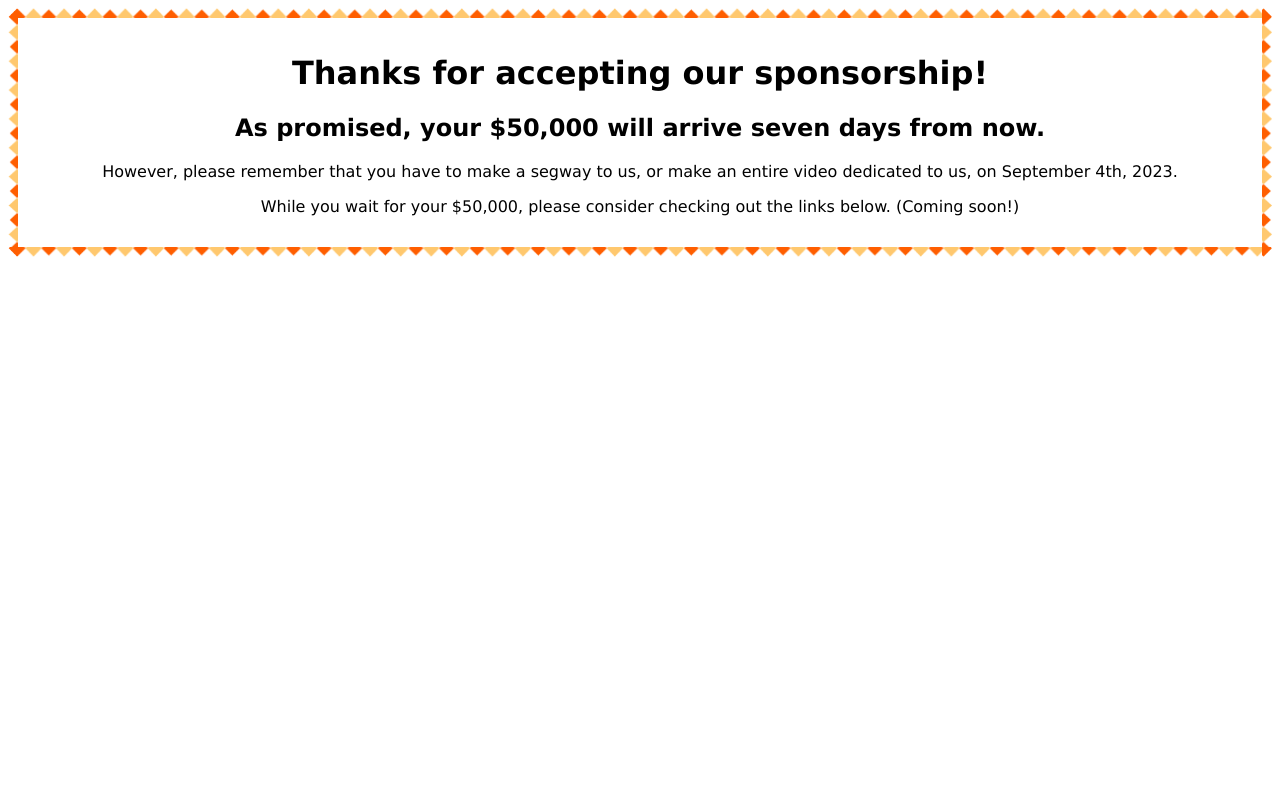
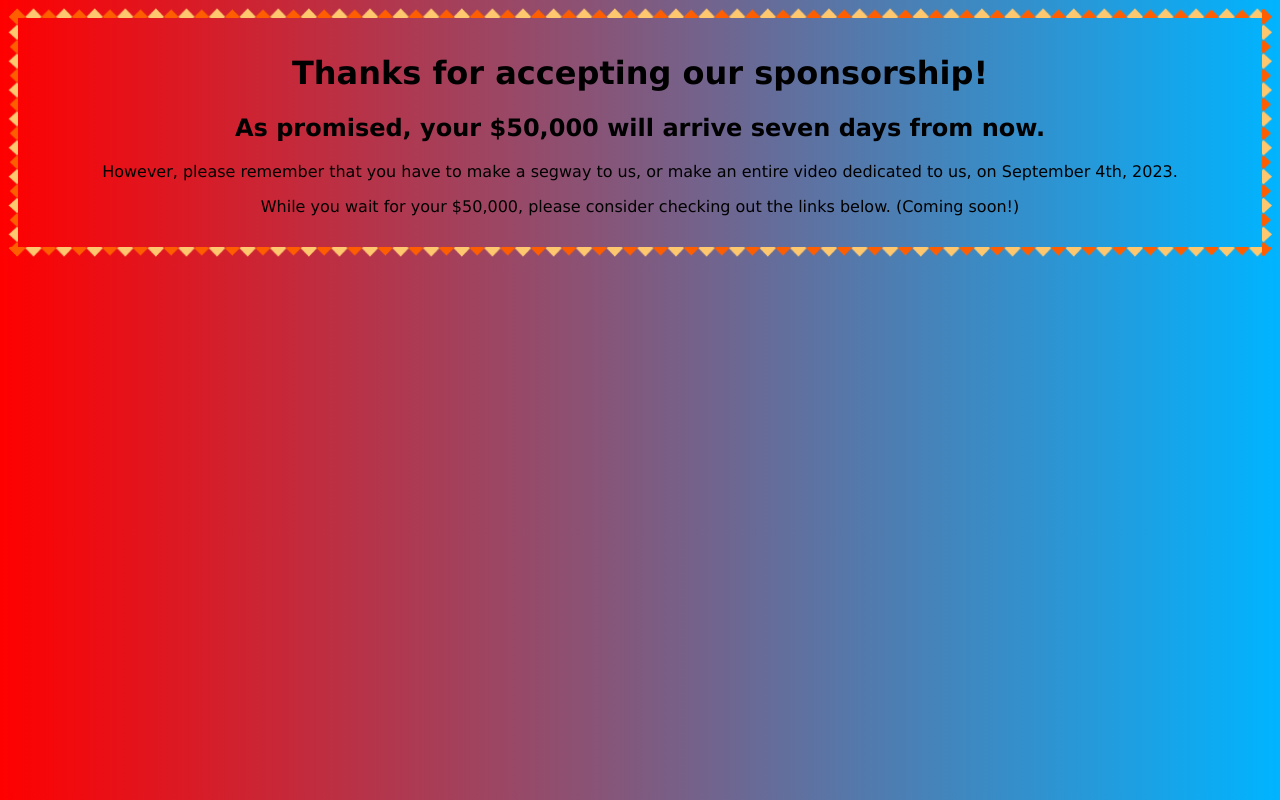
Before and after one commit to FongAntivirus/GoingToRuinYourLifeIfYouAcceptThisSponsorship, a plain HTML site: page index.html in a window 1280 px wide. Drawn offline with Linux system fonts and the light colour scheme.

Commit message:
Update style.css

```diff
--- a/style.css
+++ b/style.css
@@ -1,5 +1,5 @@
 body {
-  background-image: linear-gradient(ro right, rgba(255,0,0,1), rgba(0,180,255,1));
+  background-image: linear-gradient(to right, rgba(255,0,0,1), rgba(0,180,255,1));
   text-align: center;
   font-family: Verdana;
   border: 10px solid transparent;
```
